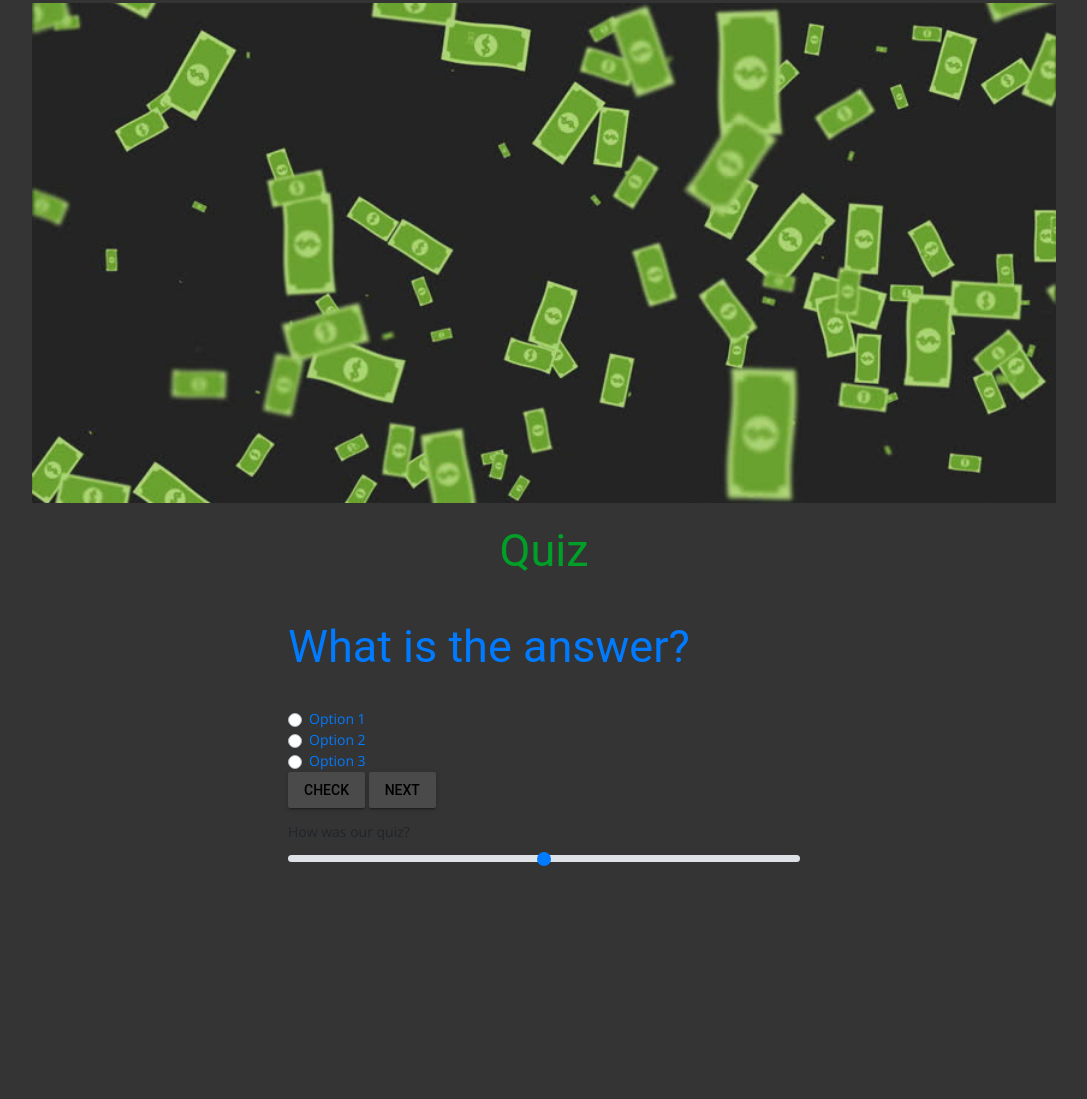
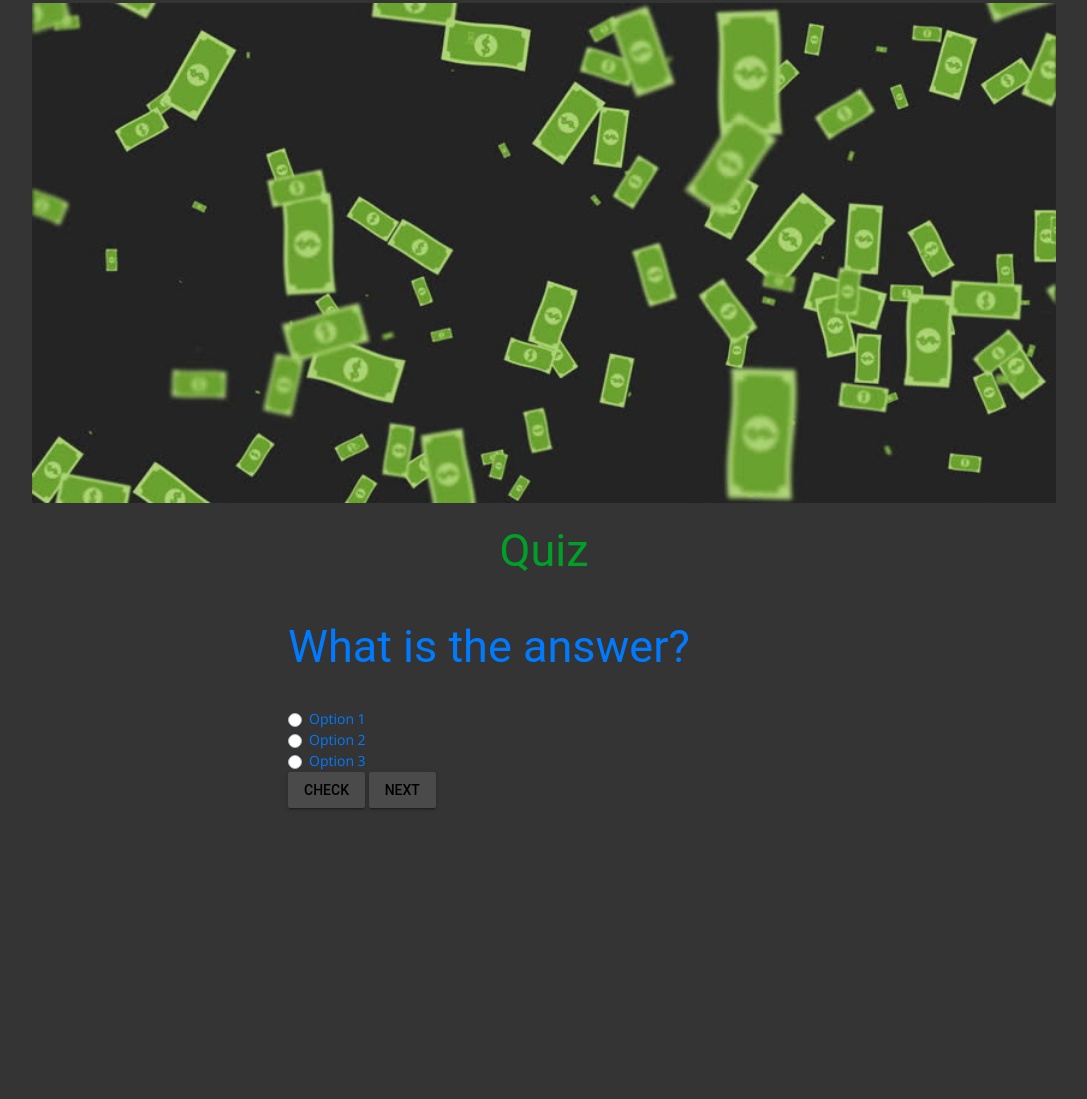
Before and after one commit to RasmitDevkota/EverFiInsurance.github.io, a plain HTML site: page public/index.html in a window 1280 px wide. Shown: the part 4461-5560 px from the top of the page, without its empty margins (96-1183 px from the left). Drawn offline with nearby package versions, Linux system fonts and the light colour scheme.

Commit message:
Gitacora saved 1 changed files

```diff
--- a/public/index.html
+++ b/public/index.html
@@ -143,11 +143,6 @@
                             <button type="submit" class="mdl-button mdl-js-button mdl-button--raised mdl-js-ripple-effect" onclick="next(1)">Next</button>
                         </form>
 
-                        <form>
-                            <label for="customRange">How was our quiz?</label>
-                            <input type="range" class="custom-range" id="customRange" name="points1">
-                        </form>
-
                     </div>
                 </div>
 
```
